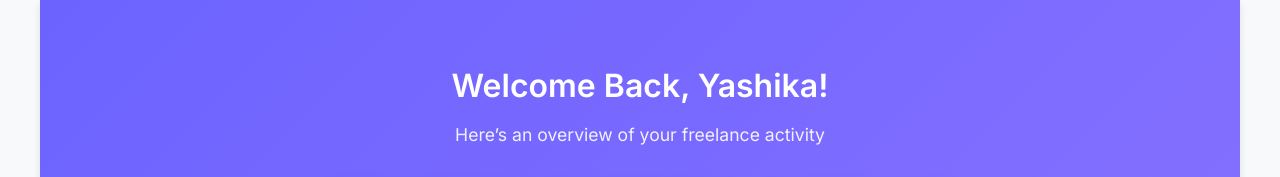
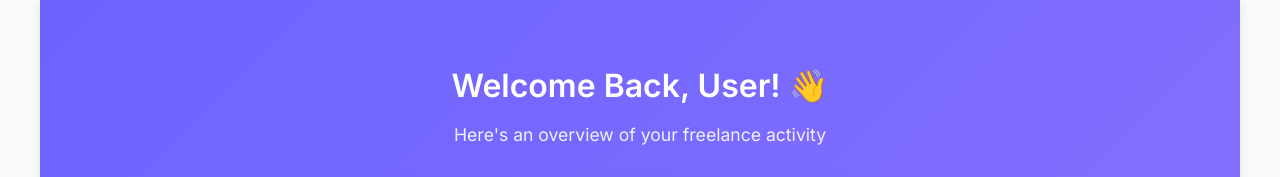
Before and after one commit to YashikaSingla11/freelancehub, a React app in the folder frontend/: page /dashboard in a window 1280 px wide. Shown: the top 177 px of the page. Built offline with nearby package versions, Linux system fonts and the light colour scheme; the HTML template or start-up script is replaced by a standard one.

Commit message:
fix: username

```diff
--- a/frontend/src/pages/Dashboard.jsx
+++ b/frontend/src/pages/Dashboard.jsx
@@ -1,12 +1,16 @@
 import React from 'react';
+import { useAuth } from '../contexts/AuthContext';
 import './Dashboard.css';
 
 export default function Dashboard() {
+  const { user } = useAuth();
+  const name = user?.username || user?.email?.split('@')[0] || 'User';
+
   return (
     <div className="dashboard-container">
       <header className="dashboard-header">
-        <h1>Welcome Back, Yashika!</h1>
-        <p>Here’s an overview of your freelance activity</p>
+        <h1>Welcome Back, {name}! 👋</h1>
+        <p>Here's an overview of your freelance activity</p>
       </header>
 
       <section className="stats-section">
```
